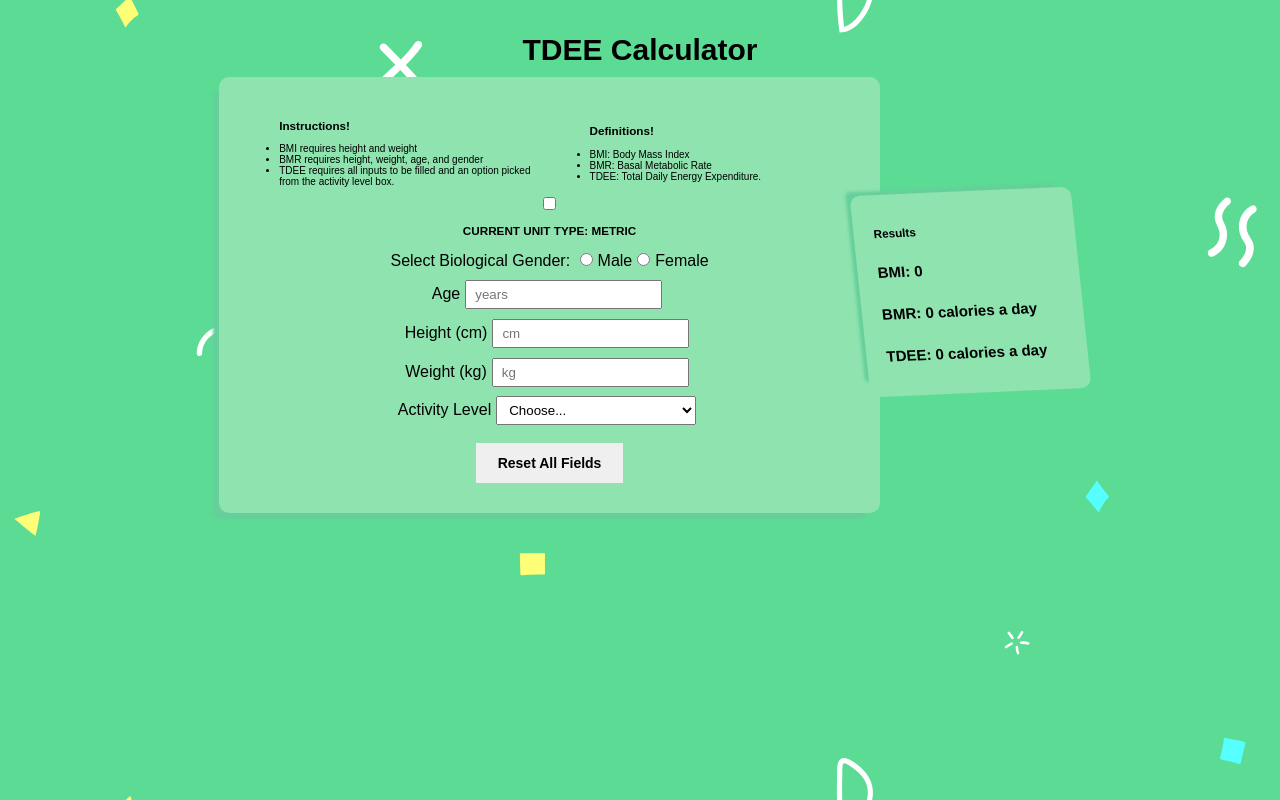
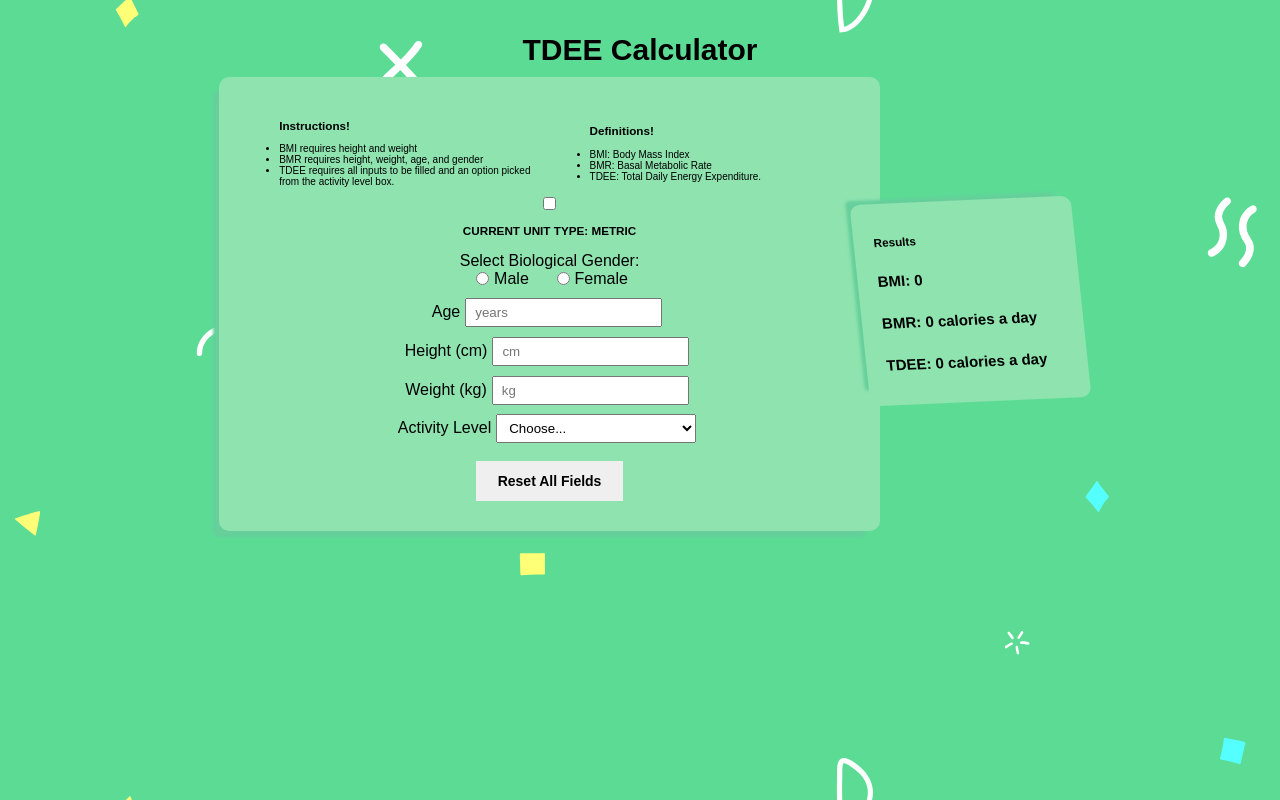
Before and after one commit to nevtay/jumpstartProject_1, a React (Create React App) app: page / in a window 1280 px wide. Built offline with nearby package versions, Linux system fonts and the light colour scheme; a web font is replaced by a local one.

Commit message:
Update CSS to improve display of content

```diff
--- a/src/components/Input-Gender.js
+++ b/src/components/Input-Gender.js
@@ -1,11 +1,19 @@
 import React from 'react'
+import './Input-Gender.css'
 
 class InputGender extends React.Component {
   render () {
     return (
-      <fieldset id="gender">
+      <fieldset className="tdee-input-gender-fieldset" id="gender">
+
+        <div className="input-group-description">
           <label>Select Biological Gender: </label>
+        </div>
 
+        <div className="input-group">
+
+          <div className="input-subGroup">
+            <div className="input-group-radioInput">
               <input
                 type="radio"
                 name="gender"
@@ -13,10 +21,17 @@ class InputGender extends React.Component {
                 onChange={this.props.setGender}
                 value="male"
               />
-        <label className="tdee-inputs__label" htmlFor="male">
+            </div>
+
+            <div className="input-group-radioLabel">
+              <label htmlFor="male">
               Male
               </label>
+            </div>
+          </div>
 
+          <div className="input-subGroup">
+            <div className="input-group-radioInput">
               <input
                 type="radio"
                 name="gender"
@@ -24,9 +39,16 @@ class InputGender extends React.Component {
                 onChange={this.props.setGender}
                 value="female"
               />
+            </div>
+
+            <div className="input-group-radioLabel">
               <label className="tdee-inputs__label" htmlFor="female">
               Female
               </label>
+            </div>
+          </div>
+
+        </div>
       </fieldset>
     )
   }
```
Lines whose indentation alone changed are shown as unchanged.
